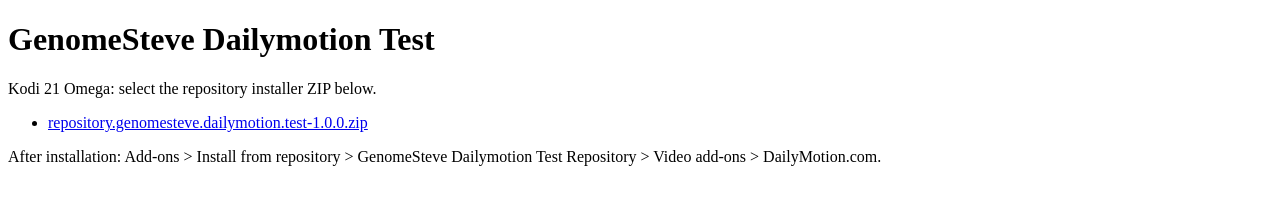
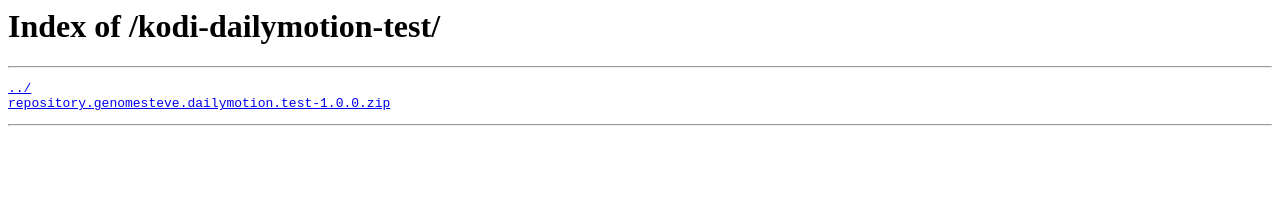
Before and after one commit to GenomeSteve/kodi-dailymotion-test, a plain HTML site: page index.html in a window 1280 px wide. Drawn offline with Linux system fonts and the light colour scheme.

Commit message:
Publish Dailymotion 2.4.5.1 isolated test feed

```diff
--- a/index.html
+++ b/index.html
@@ -1,10 +1,6 @@
-<!doctype html>
-<html lang="en"><head><meta charset="utf-8"><title>GenomeSteve Dailymotion Test</title></head>
-<body>
-<h1>GenomeSteve Dailymotion Test</h1>
-<p>Kodi 21 Omega: select the repository installer ZIP below.</p>
-<ul>
-<li><a href="repository.genomesteve.dailymotion.test/repository.genomesteve.dailymotion.test-1.0.0.zip">repository.genomesteve.dailymotion.test-1.0.0.zip</a></li>
-</ul>
-<p>After installation: Add-ons &gt; Install from repository &gt; GenomeSteve Dailymotion Test Repository &gt; Video add-ons &gt; DailyMotion.com.</p>
-</body></html>
+<!DOCTYPE HTML PUBLIC "-//W3C//DTD HTML 3.2 Final//EN">
+<html><head><title>Index of /kodi-dailymotion-test/</title></head><body>
+<h1>Index of /kodi-dailymotion-test/</h1><hr><pre>
+<a href="../">../</a>
+<a href="repository.genomesteve.dailymotion.test-1.0.0.zip">repository.genomesteve.dailymotion.test-1.0.0.zip</a>
+</pre><hr></body></html>
```
Also changed, not shown: 3 other files.
